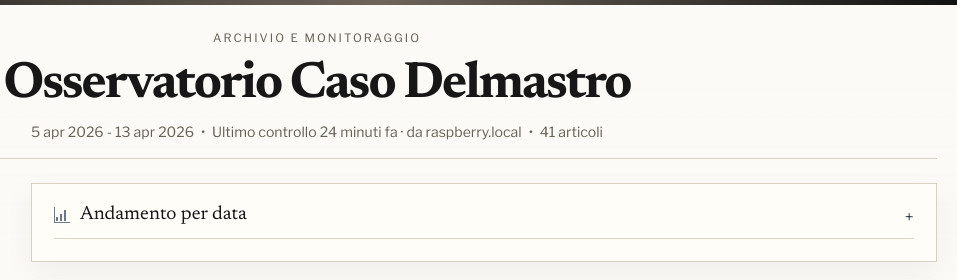
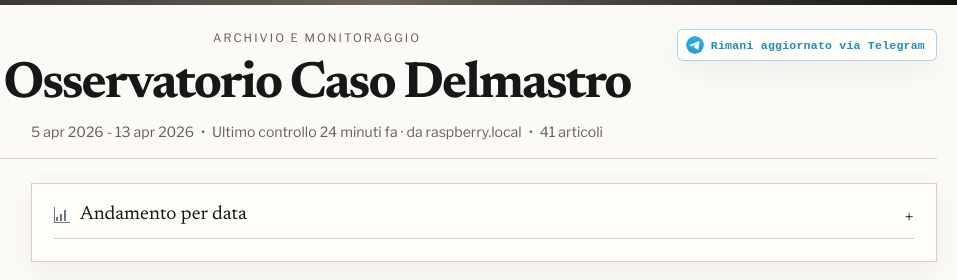
Before and after one commit to tongatron/osservatorio-delmastro, a website: page index.html in a window 1280 px wide. Shown: the top 280 px of the page, 323-1280 px from the left. Drawn offline with nearby package versions, Linux system fonts and the light colour scheme.

Commit message:
fix: correctly insert Telegram badge in header

```diff
--- a/index.html
+++ b/index.html
@@ -30,6 +30,7 @@
             <span>tongatron.github.io</span>
           </a>
         </div>
+        <a class="telegram-badge" href="https://t.me/+Gpz27xA9SKNlNWU0" target="_blank" rel="noreferrer"><svg xmlns="http://www.w3.org/2000/svg" viewBox="0 0 240 240" aria-hidden="true"><defs><linearGradient id="tg" x1="120" y1="0" x2="120" y2="240" gradientUnits="userSpaceOnUse"><stop offset="0" stop-color="#2AABEE"/><stop offset="1" stop-color="#229ED9"/></linearGradient></defs><circle cx="120" cy="120" r="120" fill="url(#tg)"/><path d="M54 117.9c36.5-15.9 60.9-26.4 73-31.4 34.7-14.4 41.9-16.9 46.6-17 1 0 3.4.3 4.9 1.5 1.3 1 1.6 2.4 1.8 3.4s.3 3.1.1 4.8c-1.9 19.9-10 68.2-14.1 90.5-1.7 9.4-5.2 12.6-8.5 12.9-7.2.7-12.7-4.8-19.7-9.4-10.9-7.2-17.1-11.6-27.7-18.6-12.3-8.1-4.3-12.5 2.7-19.8 1.8-1.9 33.7-30.9 34.3-33.5.1-.3.1-.6-.2-.9-.3-.2-.8-.1-1.1 0-.5.1-8.1 5.1-22.8 15-21.6 14.6-43.1 21.8-43.1 21.8s-4.9 1.5-13.8-3.1c-8.8-4.5-19.2-10.6-19.2-10.6s-7.1-4.4 5-9.6z" fill="#fff"/></svg><span>Rimani aggiornato via Telegram</span></a>
         <p class="edition-kicker">Archivio e monitoraggio</p>
         <h1 class="nameplate">Osservatorio Caso Delmastro</h1>
         <div class="masthead-meta">
```
